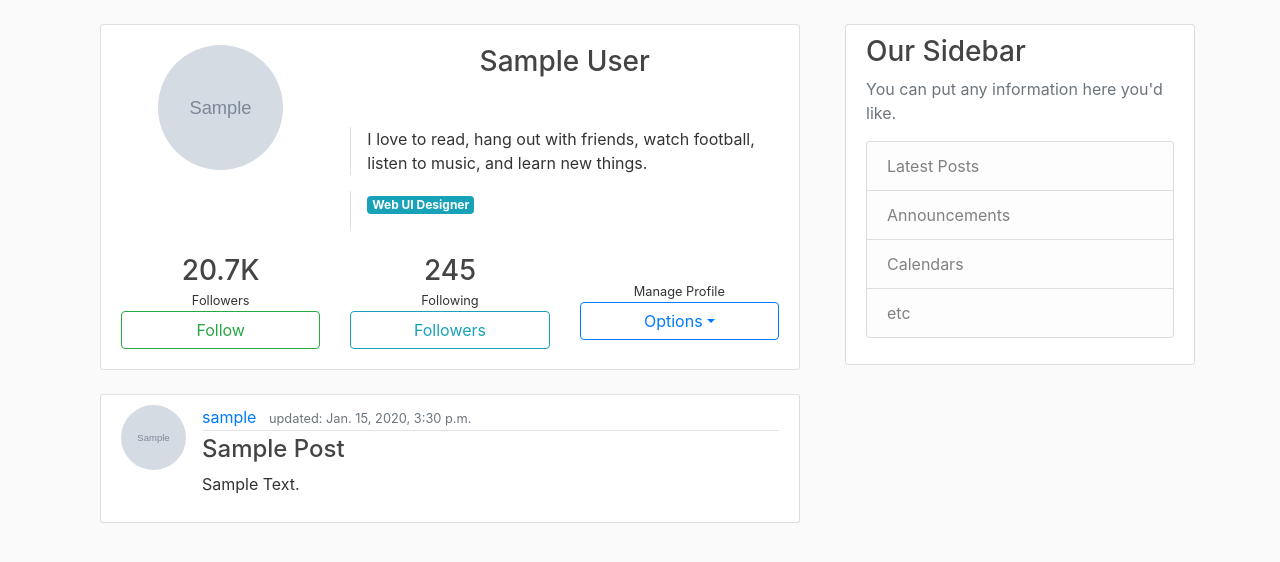
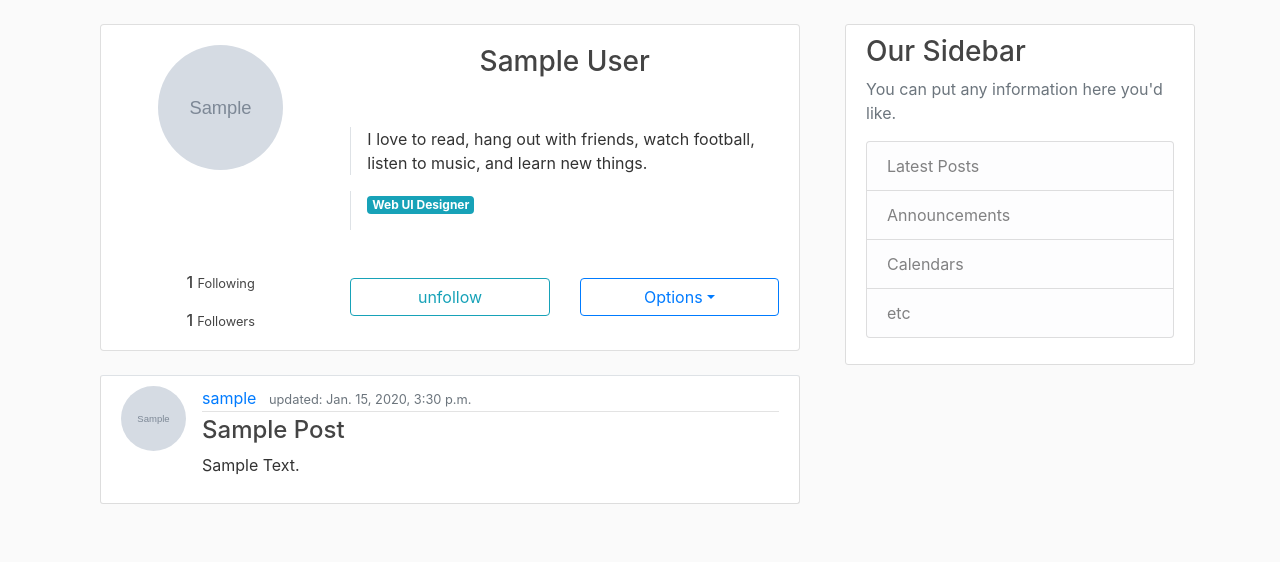
Before and after one commit to goyal-aman/Django-Blogger, a Django app: a page that uses blog/templates/blog/base.html in a window 1280 px wide. Shown: the part 56-618 px from the top of the page. Run offline with Django 3.2, Linux system fonts and the light colour scheme; a user stored in the database is signed in; tables that the repository leaves empty hold one stand-in row (values such as "Sample post"); grey boxes marked "Sample" are stand-in pictures; some libraries are stand-ins or nearby versions.

Commit message:
added follow functionality on profile

```diff
--- a/blog/templates/blog/base.html
+++ b/blog/templates/blog/base.html
@@ -36,7 +36,7 @@
           <!-- Navbar Right Side -->
           <div class="navbar-nav">
           {% if user.is_authenticated %}
-          <a class="nav-item nav-link" href="{% url 'user-profile' user.username %}"><b>{{ user.first_name|title }}</b></a>
+          <a class="nav-item nav-link" href="{% url 'blog-post-user' user.username %}"><b>{{ user.first_name|title }}</b></a>
           <a class="nav-item nav-link" href="{% url 'blog-post-create' %}">New Post</a>
           <a class="nav-item nav-link" href="{% url 'users-logout' %}"> Logout </a>
 
--- a/blog/templates/blog/profile_list.html
+++ b/blog/templates/blog/profile_list.html
@@ -9,14 +9,14 @@
                 <div class="card-body">
                     <div class="row">
                         <div class="col-12 col-lg-4 col-md-6 text-center">
-                            <img src="{{ view.get_user.profile.image.url }}" alt=""
+                            <img src="{{ user_object.profile.image.url }}" alt=""
                                 class="mx-auto rounded-circle account-img ">
                             <br>
                         </div>
 
                         <div class="col-12 col-lg-8 col-md-6">
-                            <h3 class="mb-0 text-truncated text-center">{{view.get_user.first_name|capfirst}}
-                                {{view.get_user.last_name|capfirst}}
+                            <h3 class="mb-0 text-truncated text-center">{{user_object.first_name|capfirst}}
+                                {{user_object.last_name|capfirst}}
                             </h3>
                             <br><br>
                             <p class=" border-left pl-3">
@@ -28,30 +28,48 @@
                             </div>
                             <br>
                         </div>
+
+                        <!--FOLLOWING FOLLOWERS NUMBER-->
+                        <div class="col-sm-4 col-4 text-center">
+                            <h6 class="mb-0">
+                                <br>
+                                {{ user_object.profile.isfollowing.all.count }}
+                                 <small>Following</small>
+                                <br>
+                                <br>
+                                {{ user_object.profile.followedby.all.count }}
+                                <small> Followers</small>
+                            </h6>
+
+                        </div>
+                        <!--FOLLOWING FOLLOWERS NUMBER END-->
+
+                        <!--FOLLOW/UNFOLLOW BUTTON-->
                         <div class="col-4 text-center">
-                            <h3 class="mb-0">20.7K</h3>
-                            <small>Followers</small>
-                            <button class="btn btn-block btn-outline-success">
-                                <span class="fa fa-plus-circle"></span>
+                            <br>
+
+                            {% if view.is_following %}
+                            <a class="btn btn-outline-info btn-block"
+                                href="{% url 'users-profile-unfollow' user_object.id %}">unfollow</a>
+                            {% else %}
+                            <a class="btn btn-block btn-outline-success"
+                                href="{% url 'users-profile-follow' user_object.id %}">
                                 Follow
-                            </button>
+                            </a>
+                            {% endif %}
                         </div>
-                        <div class="col-4 text-center">
-                            <h3 class="mb-0">245</h3>
-                            <small>Following</small>
-                            <button class="btn btn-outline-info btn-block">Followers</button>
-                        </div>
+                        <!--FOLLOW/UNFOLLOW BUTTON END-->
+
                         <!--dropdown button-->
                         {% if user.is_authenticated %}
                         <div class="col-4 text-center">
                             <!-- <h3 class="mb-0">45  </h3> -->
                             <br>
-                            <small>Manage Profile</small>
                             <button type="button" class="btn btn-outline-primary btn-block dropdown-toggle"
                                 data-toggle="dropdown" aria-haspopup="true" aria-expanded="false">
                                 <span class="fa fa-gear"></span> Options</button>
                             <div class="dropdown-menu">
-                                {% if user == view.get_user %}
+                                {% if user == user_object %}
                                 <a class="dropdown-item" href="{% url 'users-profile-edit' %}">Edit Profile</a>
                                 {% else %}
                                 <a class="dropdown-item disabled" href="#">Block</a>
--- a/blog/views.py
+++ b/blog/views.py
@@ -4,8 +4,7 @@ from django.views.generic import ListView, DetailView, CreateView, UpdateView, D
 from django.contrib.auth.mixins import LoginRequiredMixin, UserPassesTestMixin
 from django.utils import timezone
 from django.contrib.auth import get_user_model
-from blog.models import Post
-
+from users.models import Profile
 # Create your views here.
 
 class UserProfileListView(ListView):
@@ -18,13 +17,24 @@ class UserProfileListView(ListView):
     context_object_name = 'object'
     paginate_by = 10
 
-    def get_user(self, **kwargs):
-        '''return user object with username = self.kwargs.get('username')'''
-        return get_user_model().objects.get(username=self.kwargs.get('username'))
+
+    # def get_user(self, **kwargs):
+        # '''return user object with username = self.kwargs.get('username')'''
+        # return get_user_model().objects.get(username=self.kwargs.get('username'))
+
+    def is_following(self, **kwargs):
+        return self.request.user.profile.isfollowing.filter(user__username=self.kwargs.get('username')).count() == 1
 
     def get_queryset(self):
         self.profile_user = get_object_or_404(get_user_model(), username=self.kwargs.get('username'))
         return Post.objects.filter(author=self.profile_user)
+
+    def get_context_data(self, *args, **kwargs):
+        context = super(UserProfileListView, self).get_context_data(**kwargs)
+        context['user_object'] = get_user_model().objects.get(username=self.kwargs.get('username'))
+        # context['if_following'] = self.request.user.profile.isfollowing.filter(user__username=self.kwargs.get('username')).count() == 1
+        print('this is context', context)
+        return context
 
 
 class PostListView(ListView):
```
Also changed, not shown: users/views.py (+0 -20 lines).
